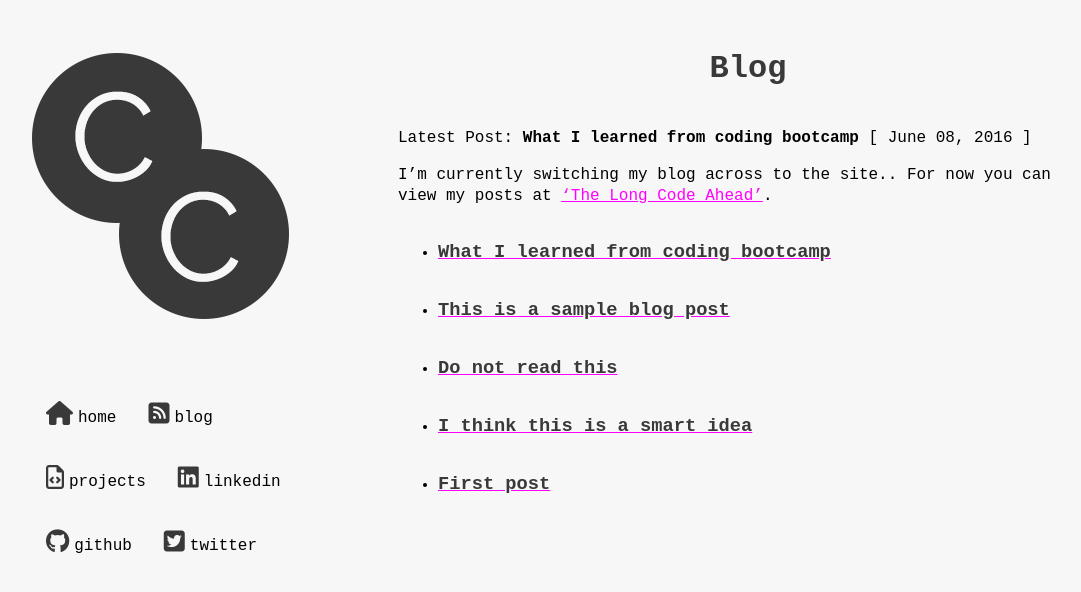
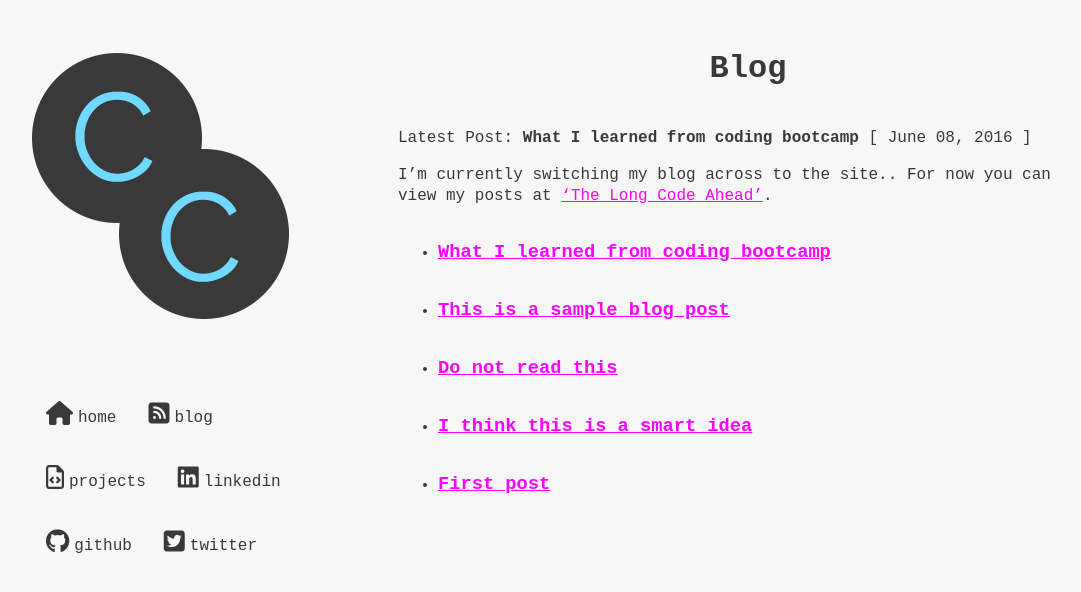
Before and after one commit to chansecampbell/chansecampbell.github.io, a Jekyll site: the page built from blog/index.html, in a window 1280 px wide. Shown: the top 592 px of the page, without its empty margins (32-1113 px from the left). Built offline with Jekyll 4.4.1, drawn with Linux system fonts in a browser that asks for light colours; nearby versions of some CDN libraries.

Commit message:
Changed the logo

```diff
--- a/_layouts/default.html
+++ b/_layouts/default.html
@@ -18,7 +18,7 @@
 <body>
   <div class="sidebar">
     <a href="/" class="logo">
-      <img src="/img/chansecampbell-logo.png">
+      <img src="/img/chansecampbell-logo-blue.png">
     </a>
 
     <ul class="nav">
--- a/_layouts/post.html
+++ b/_layouts/post.html
@@ -18,7 +18,7 @@
 <body>
   <div class="sidebar">
     <a href="/" class="logo">
-      <img src="/img/chansecampbell-logo.png">
+      <img src="/img/chansecampbell-logo-blue.png">
     </a>
 
     <ul class="nav">
--- a/css/styles.css
+++ b/css/styles.css
@@ -2,11 +2,12 @@ html {
   font-size: 16px;
   font-family: monospace;
   background-color: #f7f7f7;
+  color: #393939;
 }
 
-h1, h2, h3 {
+/*h1, h2, h3 {
   color: #393939;
-}
+}*/
 
 .header-name {
   text-align: center;
@@ -319,6 +320,10 @@ i {
     max-width: 30%;
     margin: 4rem auto 0;
   }
+
+/*  .header-name {
+    font-size: 22px;
+  }*/
 }
 
 @media screen and (max-width: 33.125rem) {
```
Also changed, not shown: img/chansecampbell-logo-blue.png (added).
